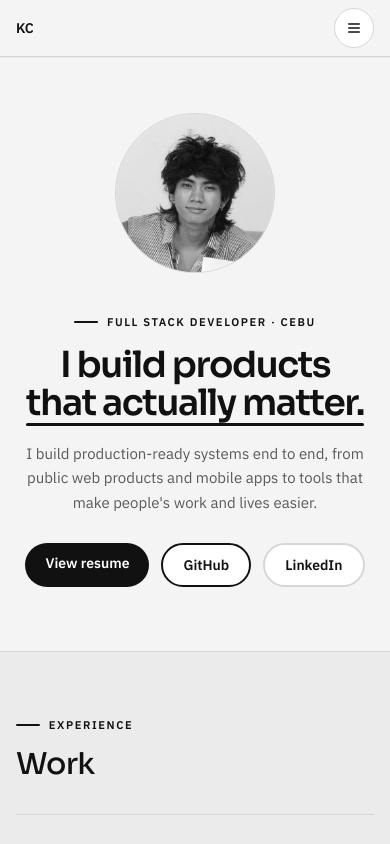
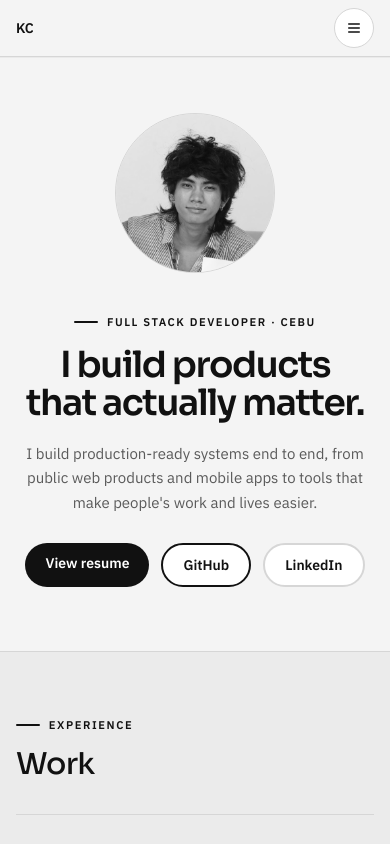
Before and after one commit to ZenXen7/Portfolio, a Next.js app: page / in a window 390 px wide. Shown: the top 844 px of the page. Built offline with nearby package versions, Linux system fonts and the light colour scheme.

Commit message:
Adjusted stuff

```diff
--- a/src/app/page.tsx
+++ b/src/app/page.tsx
@@ -1,4 +1,5 @@
 import { Reveal } from "@/components/reveal";
+import { TypewriterText } from "@/components/typewriter-text";
 import { DATA } from "@/data/resume";
 import Image from "next/image";
 import Link from "next/link";
@@ -12,12 +13,11 @@ export default function Page() {
             Full Stack Developer · Cebu
           </p>
           <h1 className="font-display text-[clamp(2.25rem,9vw,4.75rem)] font-semibold leading-[1.05] tracking-[-0.04em] text-[var(--ink)]">
-            I build products
-            <br />
-            <span className="relative inline-block">
-              that actually matter.
-              <span className="hero-line absolute -bottom-1 left-0 h-[3px] w-full rounded-full" />
-            </span>
+            <TypewriterText
+              text={"I build products\nthat actually matter."}
+              delay={250}
+              speed={48}
+            />
           </h1>
           <p className="mx-auto mt-5 max-w-xl text-[15px] leading-relaxed text-[var(--muted)] sm:mt-6 sm:text-base md:mx-0 md:text-lg">
             {DATA.summary}
@@ -196,7 +196,14 @@ export default function Page() {
               <ul className="mt-8 space-y-5 sm:mt-10 sm:space-y-8">
                 {DATA.education.map((school) => (
                   <li key={school.school} className="rounded-2xl border border-[var(--line)] bg-white p-4 sm:p-5">
-                    <p className="text-base font-semibold tracking-tight sm:text-lg">{school.school}</p>
+                    <div className="flex flex-wrap items-center gap-2">
+                      <p className="text-base font-semibold tracking-tight sm:text-lg">{school.school}</p>
+                      {school.status ? (
+                        <span className="rounded-full bg-[var(--ink)] px-2.5 py-0.5 text-[11px] font-semibold uppercase tracking-wide text-white">
+                          {school.status}
+                        </span>
+                      ) : null}
+                    </div>
                     <p className="mt-1 text-sm text-[var(--muted)]">{school.degree}</p>
                     <p className="mt-1 text-sm text-[var(--muted)]">
                       {school.start} – {school.end}
--- a/src/components/typewriter-text.tsx
+++ b/src/components/typewriter-text.tsx
@@ -8,17 +8,20 @@ interface TypewriterTextProps {
   className?: string;
   delay?: number;
   speed?: number;
+  showUnderline?: boolean;
 }
 
 export function TypewriterText({
   text,
   className,
   delay = 0,
-  speed = 100
+  speed = 55,
+  showUnderline = false,
 }: TypewriterTextProps) {
   const [displayText, setDisplayText] = useState("");
   const [currentIndex, setCurrentIndex] = useState(0);
   const [isStarted, setIsStarted] = useState(false);
+  const isDone = currentIndex >= text.length && isStarted;
 
   useEffect(() => {
     const startTimer = setTimeout(() => {
@@ -29,22 +32,54 @@ export function TypewriterText({
   }, [delay]);
 
   useEffect(() => {
-    if (!isStarted) return;
+    if (!isStarted || currentIndex >= text.length) return;
 
-    if (currentIndex < text.length) {
-      const timer = setTimeout(() => {
-        setDisplayText(prev => prev + text[currentIndex]);
-        setCurrentIndex(prev => prev + 1);
-      }, speed);
+    const timer = setTimeout(() => {
+      setDisplayText(text.slice(0, currentIndex + 1));
+      setCurrentIndex((prev) => prev + 1);
+    }, speed);
 
-      return () => clearTimeout(timer);
-    }
+    return () => clearTimeout(timer);
   }, [currentIndex, text, speed, isStarted]);
 
+  const lines = displayText.split("\n");
+  const fullLines = text.split("\n");
+
   return (
-    <span className={cn("inline-block", className)}>
-      {displayText}
-      <span className="animate-pulse">|</span>
+    <span className={cn("relative inline-block w-full", className)}>
+      <span aria-hidden className="invisible block">
+        {fullLines.map((line, index) => (
+          <span key={index}>
+            {index > 0 ? <br /> : null}
+            <span className="relative inline-block">{line}</span>
+          </span>
+        ))}
+      </span>
+
+      <span className="absolute inset-0" aria-live="polite">
+        {lines.map((line, index) => {
+          const isLastLine = index === lines.length - 1;
+          const isSecondLine = index === 1;
+
+          return (
+            <span key={index}>
+              {index > 0 ? <br /> : null}
+              <span className="relative inline-block">
+                {line}
+                {showUnderline && isSecondLine && isDone ? (
+                  <span className="hero-line absolute -bottom-1 left-0 h-[3px] w-full rounded-full" />
+                ) : null}
+                {isLastLine && !isDone ? (
+                  <span
+                    aria-hidden
+                    className="ml-0.5 inline-block h-[0.9em] w-[0.08em] translate-y-[0.08em] animate-pulse bg-[var(--ink)] align-baseline"
+                  />
+                ) : null}
+              </span>
+            </span>
+          );
+        })}
+      </span>
     </span>
   );
 }
--- a/src/data/resume.tsx
+++ b/src/data/resume.tsx
@@ -88,7 +88,8 @@ export const DATA = {
     {
       school: "Cebu Institute of Technology - University",
       href: "https://cit.edu",
-      degree: "Bachelor of Science in Computer Science",
+      degree: "Degree in BS Computer Science",
+      status: "",
       logoUrl: "/logo-cit.png",
       start: "2022",
       end: "2026",
@@ -97,6 +98,7 @@ export const DATA = {
       school: "Mater Dei College",
       href: "https://www.facebook.com/mdctubigon/",
       degree: "STEM Engineering - Senior High",
+      status: "",
       logoUrl: "/mdc-logo.png",
       start: "2020",
       end: "2022",
```
